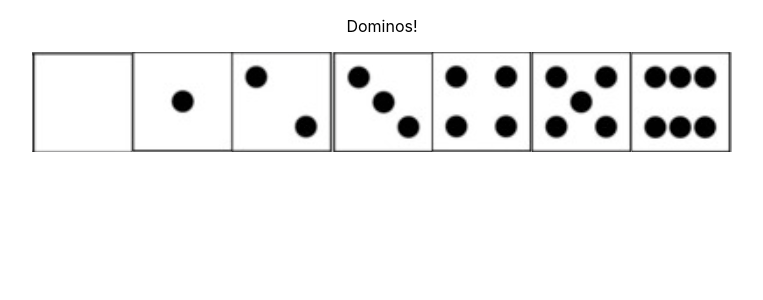
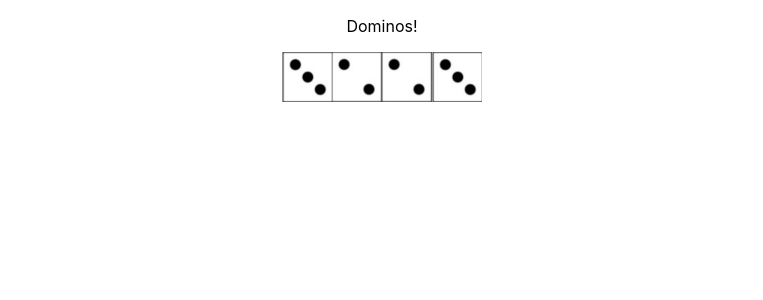
Before and after one commit to wes1350/dominoes-ui, a React (Create React App) app: page / in a window 1280 px wide. Shown: the top 300 px of the page, without its empty margins (258-1021 px from the left). Built offline with nearby package versions, Linux system fonts and the light colour scheme.

Commit message:
Add Domino class

```diff
--- a/src/App.js
+++ b/src/App.js
@@ -1,17 +1,13 @@
 import React from 'react';
-import Face from './Face.js'
+import Domino from './Domino.js'
 import './App.css';
 
 function App() {
-  var faces = [];
-  var i;
-  for (i = 0; i <= 6; i++){
-    faces.push(<Face num={i} />)
-  }
   return (
     <div className="App">
       <p>Dominos!</p>
-      {faces}
+      <Domino face1={3} face2={2} reversed={true} />
+      <Domino face1={3} face2={2} reversed={false} />
     </div>
   );
 }
--- /dev/null
+++ b/src/Domino.js
@@ -0,0 +1,18 @@
+import React from 'react';
+import Face from './Face.js'
+
+class Domino extends React.Component {
+  isDouble() {
+    return this.props.face1 === this.props.face2;
+  }
+
+  render(){
+    if (this.props.reversed){
+      return [<Face num={this.props.face1} />, <Face num={this.props.face2} />]
+    } else {
+      return [<Face num={this.props.face2} />, <Face num={this.props.face1} />]
+    }
+  }
+}
+
+export default Domino;
--- a/src/Face.js
+++ b/src/Face.js
@@ -1,7 +1,7 @@
 import React from 'react';
 
 function Face(props) {
-  return <img src={require("./faces/face" + props.num + ".png")} alt="domino face" />;
+  return <img src={require("./faces/face" + props.num + ".png")} alt="domino face" height="50" width="50" />;
 }
 
 export default Face;
```
